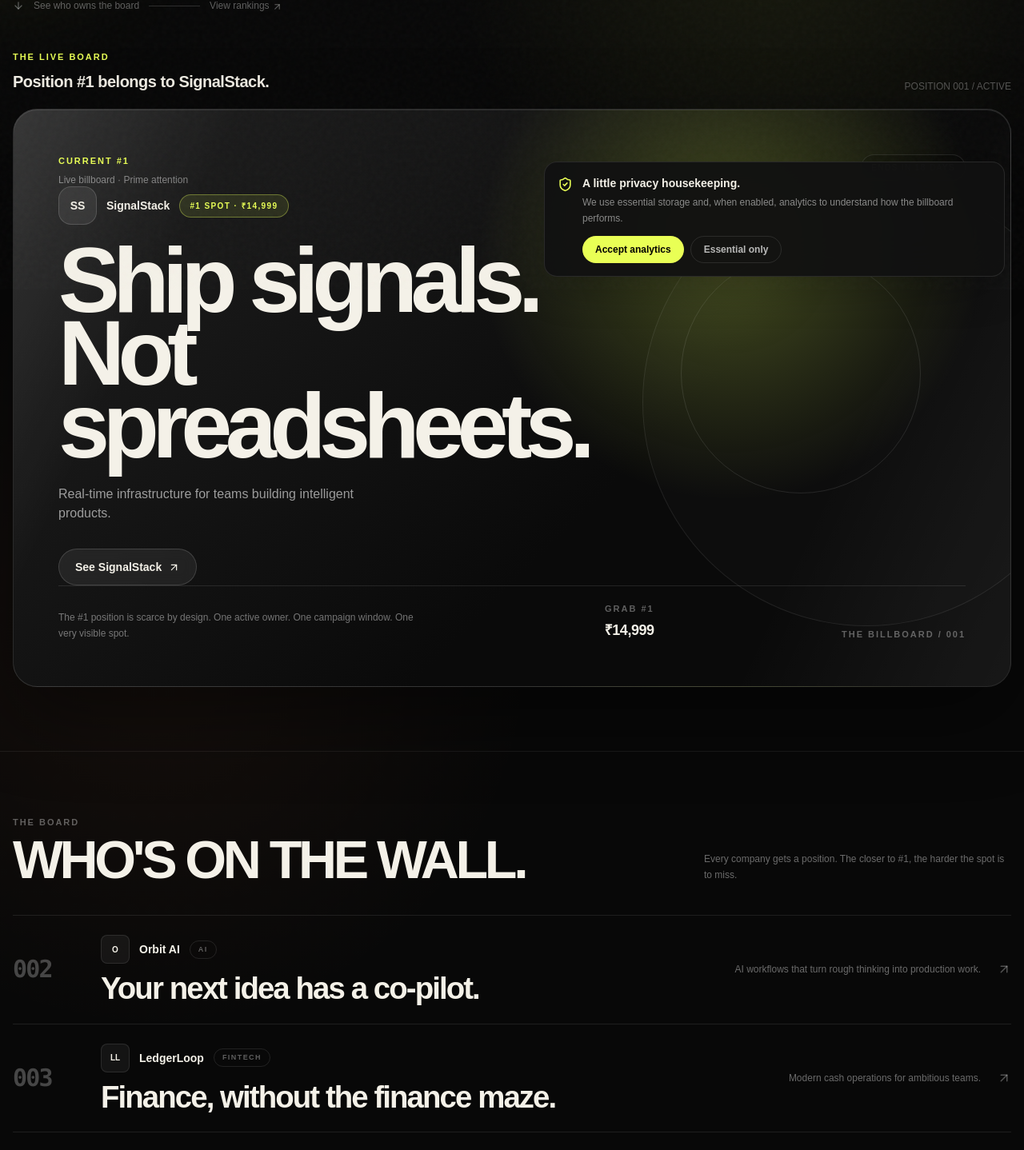
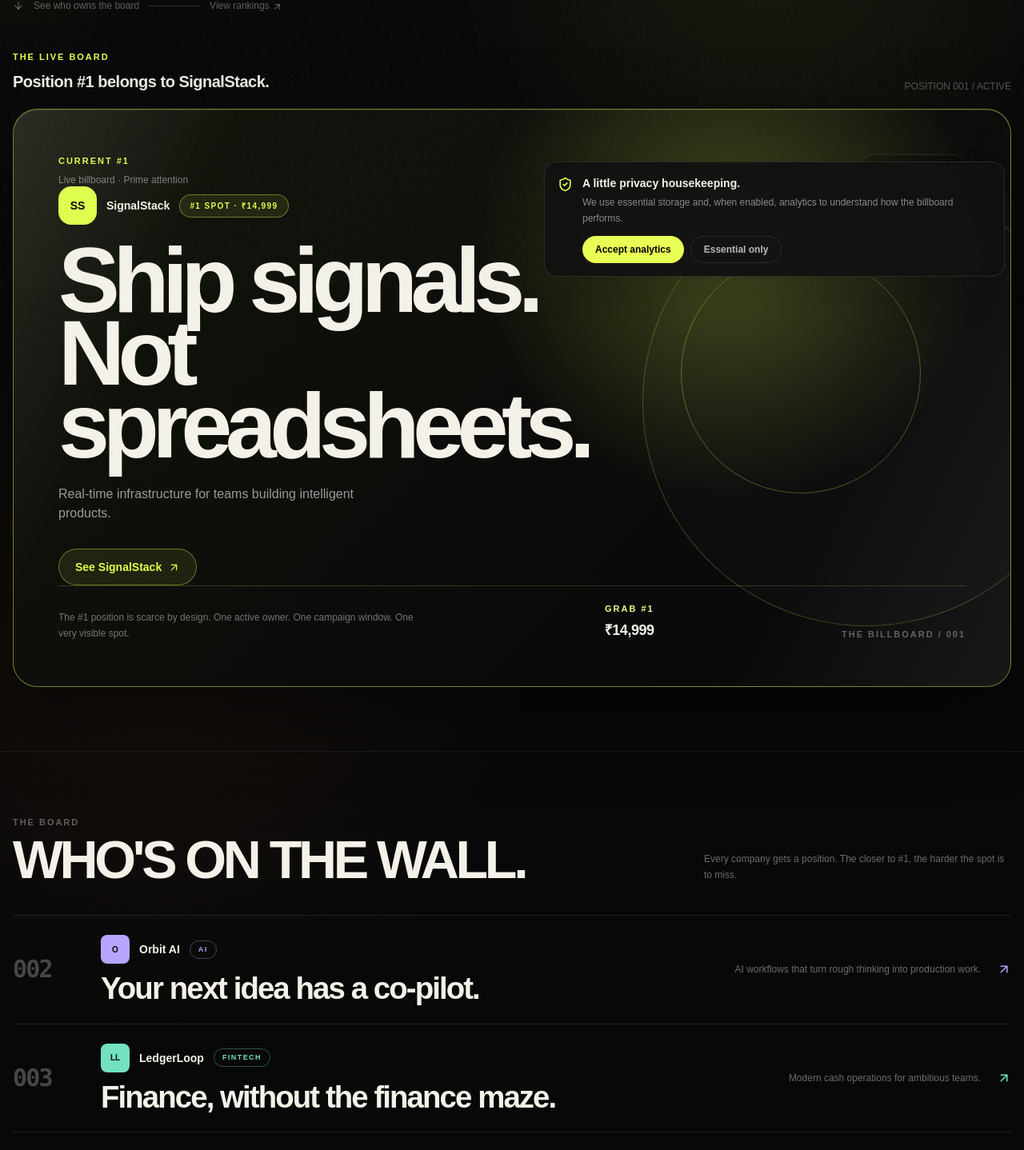
Before and after one commit to Ajay-526/startups-billboard, a Next.js app: page / in a window 1280 px wide. Shown: the part 438-1876 px from the top of the page at 80% size. Built offline with nearby package versions, Linux system fonts and the light colour scheme; no server answers.

Commit message:
feat: render brand-specific billboard themes

```diff
--- a/components/billboard/billboard.tsx
+++ b/components/billboard/billboard.tsx
@@ -5,28 +5,15 @@
 import { motion } from "motion/react";
 import type { Billboard } from "@/lib/data";
 
+const themeStyle=(b:Billboard)=>({"--brand-accent":b.accent,"--brand-surface":b.surface,"--brand-strong":b.surfaceStrong,"--brand-text":b.text,"--brand-logo-text":b.logoText} as React.CSSProperties);
+
 export function BillboardRankRow({ billboard }: { billboard: Billboard }) {
   return (
-    <motion.article initial={{ opacity: 0, y: 12 }} whileInView={{ opacity: 1, y: 0 }} viewport={{ once: true, amount: 0.2 }} transition={{ duration: 0.45 }} className="group border-t border-white/[.09]">
+    <motion.article initial={{ opacity: 0, y: 12 }} whileInView={{ opacity: 1, y: 0 }} viewport={{ once: true, amount: 0.2 }} transition={{ duration: 0.45 }} className="group border-t border-white/[.09]" style={themeStyle(billboard)}>
       <Link href={billboard.href} className="grid gap-5 py-6 sm:grid-cols-[90px_minmax(0,1fr)_auto] sm:items-center" aria-label={"Position " + billboard.position + ": " + billboard.company}>
-        <div className="flex items-center justify-between sm:block">
-          <span className="font-mono text-3xl font-black tracking-[-.06em] text-white/25 transition-colors group-hover:text-[var(--signal)]">
-            {String(billboard.position).padStart(3, "0")}
-          </span>
-          <span className="rounded-full border border-white/10 px-2.5 py-1 text-[9px] font-bold uppercase tracking-[.16em] text-white/35 sm:hidden">{billboard.category}</span>
-        </div>
-        <div className="min-w-0">
-          <div className="flex items-center gap-3">
-            <span className="grid size-9 shrink-0 place-items-center rounded-lg border border-white/10 bg-white/[.05] text-[10px] font-black">{billboard.logo}</span>
-            <p className="text-sm font-bold">{billboard.company}</p>
-            <span className="hidden rounded-full border border-white/10 px-2.5 py-1 text-[9px] font-bold uppercase tracking-[.16em] text-white/35 sm:inline">{billboard.category}</span>
-          </div>
-          <h3 className="mt-3 text-[clamp(1.45rem,3vw,2.7rem)] font-black leading-none tracking-[-.05em]">{billboard.headline}</h3>
-        </div>
-        <div className="flex items-center justify-between gap-5 sm:justify-end">
-          <p className="max-w-sm text-xs leading-5 text-white/40 sm:text-right">{billboard.subheadline}</p>
-          <ArrowUpRight size={18} className="shrink-0 text-white/30 transition-transform group-hover:-translate-y-1 group-hover:translate-x-1 group-hover:text-[var(--signal)]" />
-        </div>
+        <div className="flex items-center justify-between sm:block"><span className="font-mono text-3xl font-black tracking-[-.06em] text-white/25 transition-colors group-hover:text-[var(--brand-accent)]">{String(billboard.position).padStart(3,"0")}</span><span className="rounded-full border px-2.5 py-1 text-[9px] font-bold uppercase tracking-[.16em] sm:hidden" style={{borderColor:"color-mix(in srgb, var(--brand-accent) 35%, transparent)",color:"var(--brand-accent)"}}>{billboard.category}</span></div>
+        <div className="min-w-0"><div className="flex items-center gap-3"><span className="grid size-9 shrink-0 place-items-center rounded-lg text-[10px] font-black" style={{background:"var(--brand-strong)",color:"var(--brand-logo-text)"}}>{billboard.logo}</span><p className="text-sm font-bold">{billboard.company}</p><span className="hidden rounded-full border px-2.5 py-1 text-[9px] font-bold uppercase tracking-[.16em] sm:inline" style={{borderColor:"color-mix(in srgb, var(--brand-accent) 35%, transparent)",color:"var(--brand-accent)"}}>{billboard.category}</span></div><h3 className="mt-3 text-[clamp(1.45rem,3vw,2.7rem)] font-black leading-none tracking-[-.05em]">{billboard.headline}</h3></div>
+        <div className="flex items-center justify-between gap-5 sm:justify-end"><p className="max-w-sm text-xs leading-5 text-white/40 sm:text-right">{billboard.subheadline}</p><ArrowUpRight size={18} className="shrink-0 text-white/30 transition-transform group-hover:-translate-y-1 group-hover:translate-x-1" style={{color:"var(--brand-accent)"}} /></div>
       </Link>
     </motion.article>
   );
@@ -34,23 +21,10 @@
 
 export function BillboardCard({ billboard }: { billboard: Billboard }) {
   return (
-    <motion.article whileHover={{ y: -6 }} transition={{ type: "spring", stiffness: 320, damping: 25 }} className="group">
+    <motion.article whileHover={{ y: -6 }} transition={{ type:"spring", stiffness:320, damping:25 }} className="group" style={themeStyle(billboard)}>
       <Link href={billboard.href} className="block" aria-label={billboard.company + ": " + billboard.headline}>
-        <div className="billboard-frame aspect-[1.72/1] p-5 sm:p-7" style={{ background: "radial-gradient(circle at 75% 20%, " + billboard.accent + "44, transparent 34%), linear-gradient(135deg,#171717,#090909)" }}>
-          <div className="relative z-10 flex h-full flex-col justify-between">
-            <div className="flex items-start justify-between">
-              <span className="rounded-full border border-white/15 bg-black/25 px-3 py-1.5 text-[10px] font-bold uppercase tracking-[.16em] text-white/60">{billboard.category}</span>
-              <span className="grid size-10 place-items-center rounded-xl border border-white/15 bg-white/[.06] text-xs font-black">{billboard.logo}</span>
-            </div>
-            <div>
-              <h3 className="max-w-[18ch] text-[clamp(1.6rem,3.4vw,3.4rem)] font-black leading-[.9] tracking-[-.055em]">{billboard.headline}</h3>
-              <p className="mt-3 max-w-[44ch] text-xs leading-5 text-white/55 sm:text-sm">{billboard.subheadline}</p>
-            </div>
-            <div className="flex items-center justify-between border-t border-white/10 pt-4">
-              <span className="text-xs font-semibold">{billboard.company}</span>
-              <span className="flex items-center gap-1 text-xs font-semibold text-white/65 group-hover:text-white">{billboard.cta}<MoveUpRight size={13}/></span>
-            </div>
-          </div>
+        <div className="billboard-frame aspect-[1.72/1] p-5 sm:p-7" style={{background:"radial-gradient(circle at 75% 20%, color-mix(in srgb, var(--brand-accent) 32%, transparent), transparent 34%), linear-gradient(135deg,var(--brand-surface),#090909)",borderColor:"color-mix(in srgb, var(--brand-accent) 45%, transparent)"}}>
+          <div className="relative z-10 flex h-full flex-col justify-between"><div className="flex items-start justify-between"><span className="rounded-full border px-3 py-1.5 text-[10px] font-bold uppercase tracking-[.16em]" style={{borderColor:"color-mix(in srgb, var(--brand-accent) 35%, transparent)",color:"var(--brand-accent)"}}>{billboard.category}</span><span className="grid size-10 place-items-center rounded-xl text-xs font-black" style={{background:"var(--brand-strong)",color:"var(--brand-logo-text)"}}>{billboard.logo}</span></div><div><h3 className="max-w-[18ch] text-[clamp(1.6rem,3.4vw,3.4rem)] font-black leading-[.9] tracking-[-.055em]">{billboard.headline}</h3><p className="mt-3 max-w-[44ch] text-xs leading-5 text-white/55 sm:text-sm">{billboard.subheadline}</p></div><div className="flex items-center justify-between border-t pt-4" style={{borderColor:"color-mix(in srgb, var(--brand-accent) 20%, transparent)"}}><span className="text-xs font-semibold">{billboard.company}</span><span className="flex items-center gap-1 text-xs font-semibold" style={{color:"var(--brand-accent)"}}>{billboard.cta}<MoveUpRight size={13}/></span></div></div>
         </div>
       </Link>
     </motion.article>
@@ -59,28 +33,11 @@
 
 export function HeroBillboard({ billboard }: { billboard: Billboard }) {
   return (
-    <div className="billboard-frame billboard-grid min-h-[520px] p-6 sm:min-h-[620px] sm:p-10 lg:min-h-[680px] lg:p-14" style={{ background: "radial-gradient(circle at 72% 24%, " + billboard.accent + "42, transparent 30%), linear-gradient(135deg,#202020 0%,#0a0a0a 62%)" }}>
-      <div className="absolute right-[-8%] top-[12%] size-[44vw] max-h-[560px] max-w-[560px] rounded-full border border-white/[.08] bg-white/[.015]" />
-      <div className="absolute right-[9%] top-[25%] size-[24vw] max-h-[300px] max-w-[300px] rounded-full border border-white/[.1]" />
-      <div className="relative z-10 flex h-full min-h-[468px] flex-col justify-between sm:min-h-[540px]">
-        <div className="flex items-start justify-between gap-4">
-          <div><p className="eyebrow text-[var(--signal)]">CURRENT #1</p><p className="mt-2 text-xs text-white/45">Live billboard · Prime attention</p></div>
-          <span className="rounded-full border border-white/10 bg-black/20 px-3 py-2 text-[10px] uppercase tracking-[.14em] text-white/55">Ends in 18 days</span>
-        </div>
-        <div className="max-w-5xl">
-          <div className="mb-6 flex flex-wrap items-center gap-3">
-            <span className="grid size-12 place-items-center rounded-2xl border border-white/15 bg-white/[.08] text-sm font-black">{billboard.logo}</span>
-            <span className="text-sm font-semibold">{billboard.company}</span>
-            <span className="rounded-full border border-[var(--signal)]/35 bg-[var(--signal)]/10 px-3 py-1.5 text-[10px] font-black uppercase tracking-[.14em] text-[var(--signal)]">#1 spot · ₹{billboard.price.toLocaleString("en-IN")}</span>
-          </div>
-          <h1 className="max-w-[11ch] text-[clamp(3.8rem,9vw,9rem)] font-black leading-[.79] tracking-[-.075em]">{billboard.headline}</h1>
-          <p className="mt-7 max-w-[48ch] text-sm leading-6 text-white/58 sm:text-base">{billboard.subheadline}</p>
-          <Link href={billboard.href} className="mt-8 inline-flex items-center gap-2 rounded-full border border-white/15 bg-white/[.07] px-5 py-3 text-sm font-semibold backdrop-blur hover:bg-white/[.12]">See {billboard.company}<ArrowUpRight size={15}/></Link>
-        </div>
-        <div className="flex flex-col gap-4 border-t border-white/10 pt-5 sm:flex-row sm:items-end sm:justify-between">
-          <p className="max-w-md text-xs leading-5 text-white/42">The #1 position is scarce by design. One active owner. One campaign window. One very visible spot.</p><div className="text-right"><p className="eyebrow text-white/35">GRAB #1</p><p className="mt-1 text-lg font-black tracking-tight">₹{billboard.price.toLocaleString("en-IN")}</p></div>
-          <span className="eyebrow text-white/35">THE BILLBOARD / 001</span>
-        </div>
+    <div className="billboard-frame billboard-grid min-h-[520px] p-6 sm:min-h-[620px] sm:p-10 lg:min-h-[680px] lg:p-14" style={{...themeStyle(billboard),background:"radial-gradient(circle at 72% 24%, color-mix(in srgb, var(--brand-accent) 26%, transparent), transparent 30%), linear-gradient(135deg,var(--brand-surface) 0%,#0a0a0a 68%)",borderColor:"color-mix(in srgb, var(--brand-accent) 48%, transparent)"}}>
+      <div className="absolute right-[-8%] top-[12%] size-[44vw] max-h-[560px] max-w-[560px] rounded-full border bg-white/[.015]" style={{borderColor:"color-mix(in srgb, var(--brand-accent) 22%, transparent)"}}/><div className="absolute right-[9%] top-[25%] size-[24vw] max-h-[300px] max-w-[300px] rounded-full border" style={{borderColor:"color-mix(in srgb, var(--brand-accent) 30%, transparent)"}}/>
+      <div className="relative z-10 flex h-full min-h-[468px] flex-col justify-between sm:min-h-[540px]"><div className="flex items-start justify-between gap-4"><div><p className="eyebrow" style={{color:"var(--brand-accent)"}}>CURRENT #1</p><p className="mt-2 text-xs text-white/45">Live billboard · Prime attention</p></div><span className="rounded-full border border-white/10 bg-black/20 px-3 py-2 text-[10px] uppercase tracking-[.14em] text-white/55">Ends in 18 days</span></div>
+        <div className="max-w-5xl"><div className="mb-6 flex flex-wrap items-center gap-3"><span className="grid size-12 place-items-center rounded-2xl text-sm font-black" style={{background:"var(--brand-strong)",color:"var(--brand-logo-text)"}}>{billboard.logo}</span><span className="text-sm font-semibold">{billboard.company}</span><span className="rounded-full border px-3 py-1.5 text-[10px] font-black uppercase tracking-[.14em]" style={{borderColor:"color-mix(in srgb, var(--brand-accent) 38%, transparent)",background:"color-mix(in srgb, var(--brand-accent) 9%, transparent)",color:"var(--brand-accent)"}}>#1 spot · ₹{billboard.price.toLocaleString("en-IN")}</span></div><h1 className="max-w-[11ch] text-[clamp(3.8rem,9vw,9rem)] font-black leading-[.79] tracking-[-.075em]">{billboard.headline}</h1><p className="mt-7 max-w-[48ch] text-sm leading-6 text-white/58 sm:text-base">{billboard.subheadline}</p><Link href={billboard.href} className="mt-8 inline-flex items-center gap-2 rounded-full border px-5 py-3 text-sm font-semibold backdrop-blur" style={{borderColor:"color-mix(in srgb, var(--brand-accent) 38%, transparent)",background:"color-mix(in srgb, var(--brand-accent) 9%, transparent)",color:"var(--brand-accent)"}}>See {billboard.company}<ArrowUpRight size={15}/></Link></div>
+        <div className="flex flex-col gap-4 border-t pt-5 sm:flex-row sm:items-end sm:justify-between" style={{borderColor:"color-mix(in srgb, var(--brand-accent) 18%, transparent)"}}><p className="max-w-md text-xs leading-5 text-white/42">The #1 position is scarce by design. One active owner. One campaign window. One very visible spot.</p><div className="text-right"><p className="eyebrow" style={{color:"color-mix(in srgb, var(--brand-accent) 70%, white 30%)"}}>GRAB #1</p><p className="mt-1 text-lg font-black tracking-tight">₹{billboard.price.toLocaleString("en-IN")}</p></div><span className="eyebrow text-white/35">THE BILLBOARD / 001</span></div>
       </div>
     </div>
   );
```
